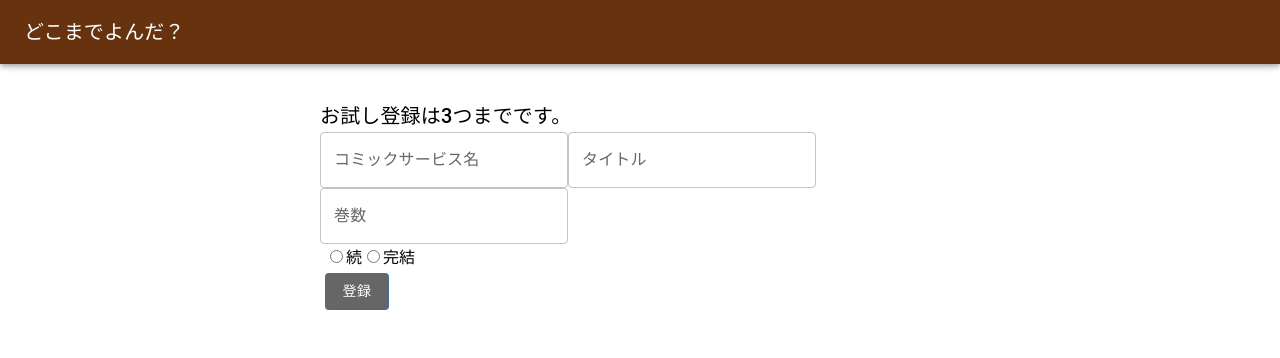
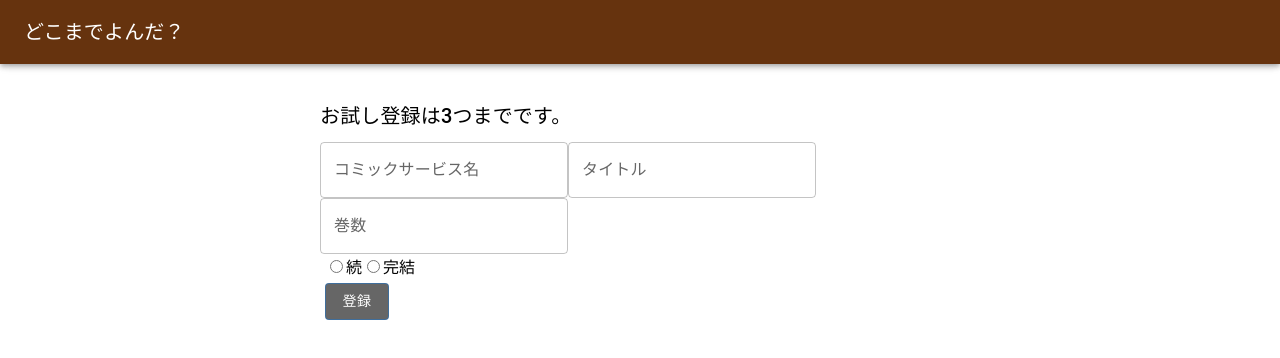
Before and after one commit to kana2212/ComicLogAPI, a React (Create React App) app in the folder frontend/: page /logpage in a window 1280 px wide. Shown: the top 358 px of the page. Built offline with nearby package versions, Linux system fonts and the light colour scheme.

Commit message:
誤字を訂正

```diff
--- a/frontend/src/component/pages/LogPage.jsx
+++ b/frontend/src/component/pages/LogPage.jsx
@@ -13,7 +13,7 @@ export const LogPage = () => {
         <Link to="/">
           <HeaderLayout />
         </Link>
-        <Typography variant="h6" sx={{ paddingBottom: "10ox" }}>
+        <Typography variant="h6" sx={{ paddingBottom: "10px" }}>
           お試し登録は3つまでです。
         </Typography>
         <CreateComicInput />
```
